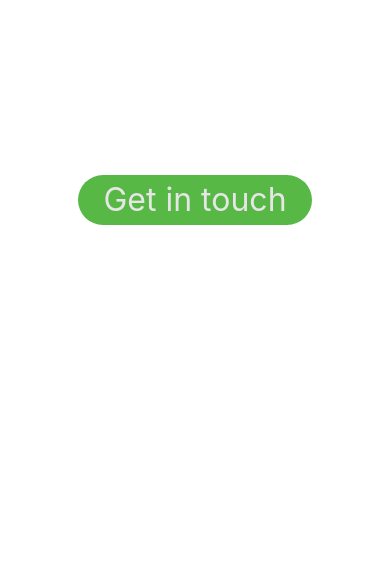
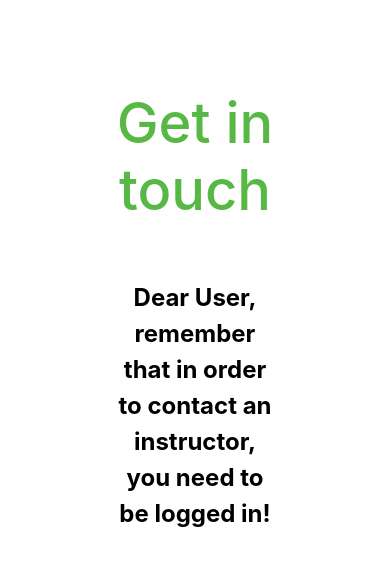
Before and after one commit to SocialHackersClass9/D4DApp, a React (Create React App) app in the folder frontend/: page /instructor/1 in a window 390 px wide. Shown: the part 716-1282 px from the top of the page. Before the commit the page ends 1044 px from the top, so only its background shows below. Built offline with nearby package versions, Linux system fonts and the light colour scheme; no server answers.

Commit message:
contact instructor conditional rendering

```diff
--- a/frontend/src/Components/ContactInstructorForm.css
+++ b/frontend/src/Components/ContactInstructorForm.css
@@ -42,7 +42,6 @@
   }
   /*------------------------------------------------------------------  [  ]*/
   .contact1-form {
-    width: 390px;
     font-size: 1.5em;
     display: flex;
     flex-wrap: wrap;
@@ -50,15 +49,9 @@
     align-items: center;
    }
   .contact1-form-title {
-    font-size: 2em;
-    color:  #e6e6e6;
-    line-height: 1.2;
-    padding-bottom: 44px;
-    background: #57b846;
-    height: 50px;
-    border-radius: 25px;
-    padding: 0 25px;
-  }
+    font-size: 3.5em;
+    color: #57b846;
+   }
   input.input1 {
     height: 50px;
     border-radius: 25px;
@@ -125,23 +118,15 @@
   }
   @media (max-width: 768px) {
     .container-contact1 {
-      padding: 90px 80px 88px 80px;
-    }
-    .contact1-pic {
-      display: none;
+      padding: 5px;
     }
     .contact1-form {
       width: 100%;
     }
-     .contact1-form-btn {
-    width:450px;
-    }
+
   }
   @media (max-width: 576px) {
     .container-contact1 {
-      padding: 90px 15px 88px 15px;
-    }
-    .contact1-form-btn {
-    width:300px;
+      padding: 5px;
     }
   }
--- a/frontend/src/Components/ContactInstructorForm.js
+++ b/frontend/src/Components/ContactInstructorForm.js
@@ -1,6 +1,6 @@
 import React from "react"
 import './ContactInstructorForm.css';
-import { Route, Redirect } from 'react-router'
+import AppContext from '../context.js';
 
 class MessageBox extends React.Component {
     render() {
@@ -26,7 +26,14 @@ class MessageBox extends React.Component {
         );
     }
 }
-let userIsLoggedIn = false;
+const styledDetails = {
+    margin: "10px 30px",
+    padding: "10px 30px",
+    fontSize: "1.5em",
+    color: "black",
+    textAlign: "center"
+
+};
 class ContactInstructorForm extends React.Component {
     constructor() {
         super();
@@ -35,29 +42,43 @@ class ContactInstructorForm extends React.Component {
         }
     }
 
+
     render() {
         return (
-            <div className="contact1">
-                <div className="container-contact1">
+            <AppContext.Consumer>
+                {context => (
+                    <div className="contact1">
+                        <div className="container-contact1">
+                            <div className='col-12 col-sm-12 col-xs-12 text-center'>
+                                <h2 className="contact1-form-title" >
+                                    Get in touch
+                                 </h2>
 
-                    <div className='col-12 col-sm-12 col-xs-12 text-center'>
-                        <button className="contact1-form-title" onClick={() => this.onClick()}>
-                            Get in touch
-                     </button>
-                        {
-                            this.state.childVisible
-                                ? <MessageBox />
-                                : null
-                        }
+
+                                {context.user == null &&
+                                    (
+                                        <div style={styledDetails}>
+                                            <br></br><strong><p>Dear User, remember that in order to contact an instructor,
+                                            you need to be logged in!<br></br> </p></strong></div>
+                                    )
+                                }
+                                {context.user != null &&
+                                    (
+                                        <div>
+                                            <MessageBox />
+                                        </div>)}
+
+                            </div>
+                        </div>
                     </div>
-                </div>
-            </div>
+                )
+                }
+            </AppContext.Consumer>
         )
     }
+}
 
 
-    onClick() {
-        this.setState({ childVisible: !this.state.childVisible });
-    }
-}
+
+
 export default ContactInstructorForm
```
